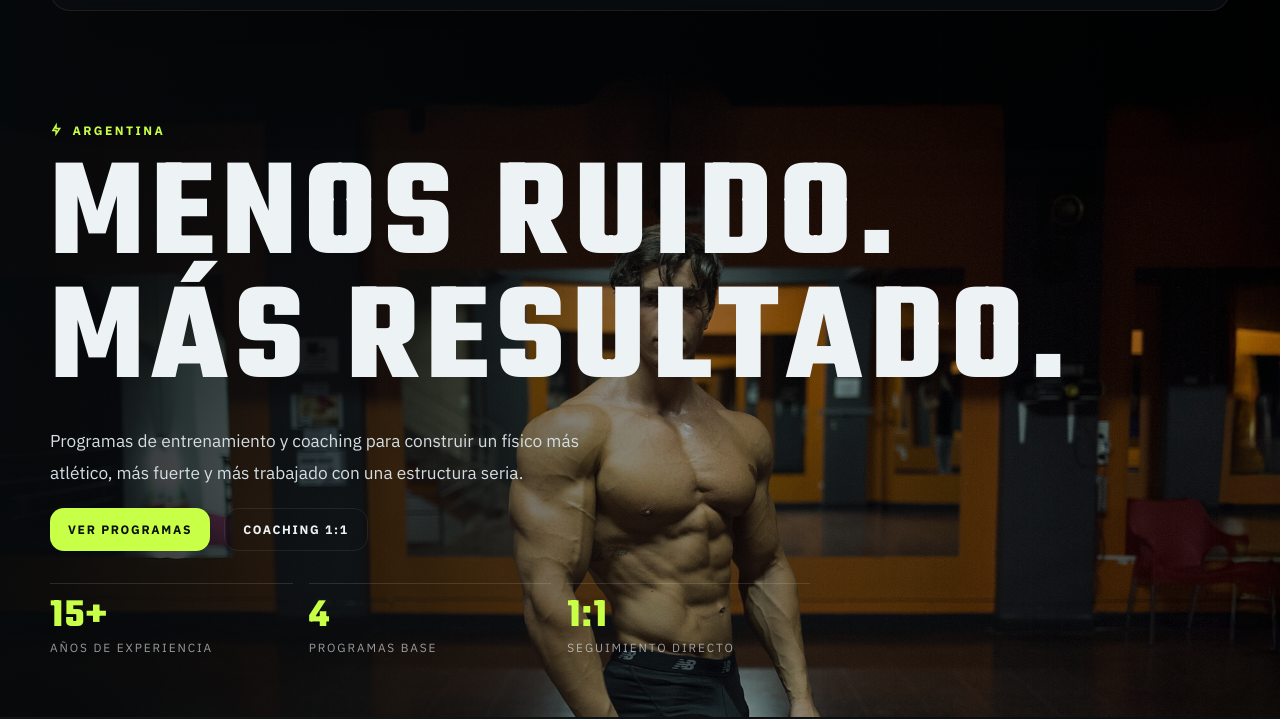
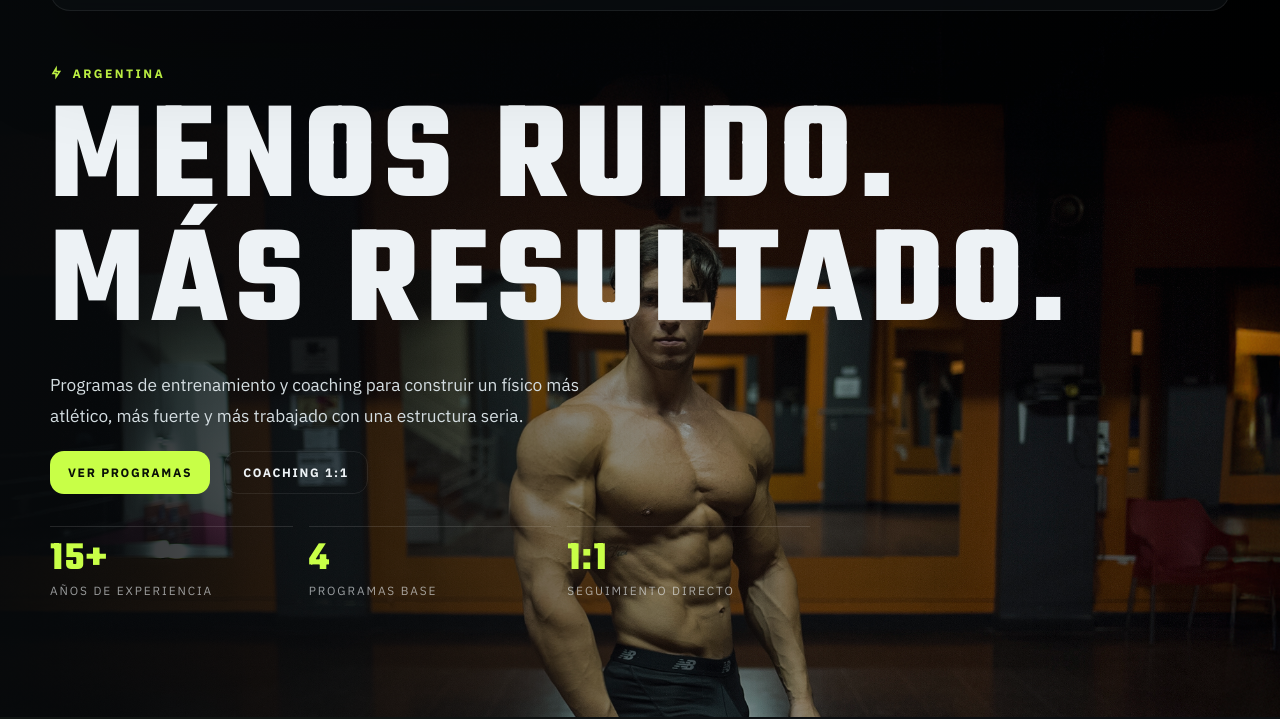
Before and after one commit to luapicone/gero-trainer, a website built with Vite: page pagina1.html in a window 1280 px wide. Shown: the part 83-802 px from the top of the page. Built offline with nearby package versions, Linux system fonts and the light colour scheme.

Commit message:
Move Argentina hero block upward

```diff
--- a/pagina1.html
+++ b/pagina1.html
@@ -129,8 +129,8 @@
     .hero {
       min-height: 100vh;
       display: flex;
-      align-items: flex-end;
-      padding: 138px 0 62px;
+      align-items: center;
+      padding: 110px 0 40px;
       background:
         linear-gradient(90deg, rgba(7,10,12,.9) 0%, rgba(7,10,12,.46) 46%, rgba(7,10,12,.16) 100%),
         url('./assets/hermes-portada3.jpg') center top / cover no-repeat;
@@ -139,7 +139,7 @@
       width: min(880px, 100%);
       display: grid;
       gap: 20px;
-      margin-top: -140px;
+      margin-top: -40px;
     }
     .eyebrow {
       display: inline-flex;
```
